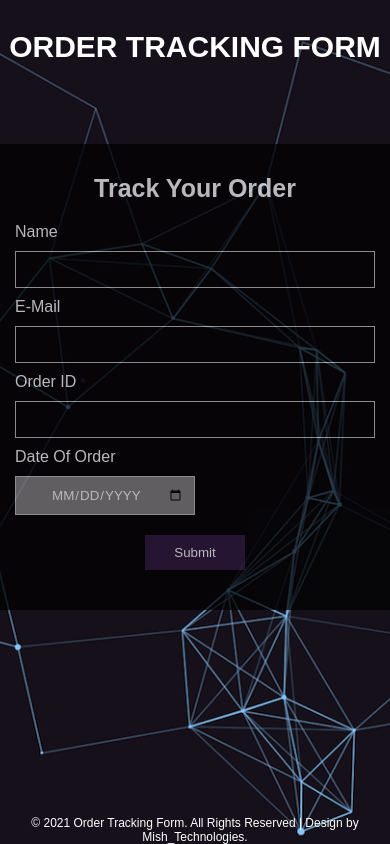
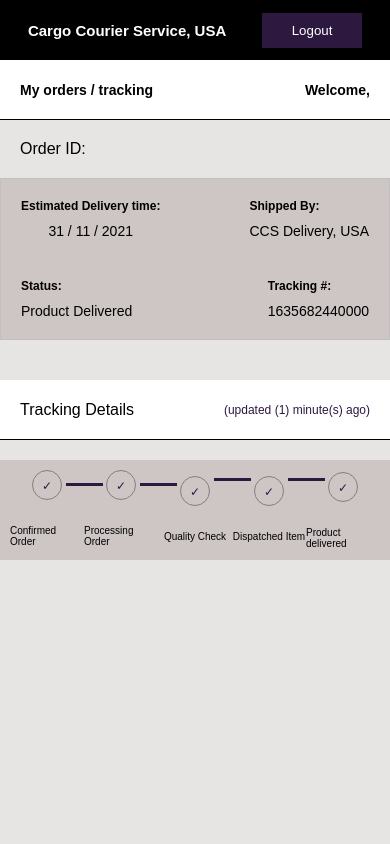
Before and after one commit to mishael1-d/Order-tracker, a React (Create React App) app: page / in a window 390 px wide. Built offline with nearby package versions, Linux system fonts and the light colour scheme.

Commit message:
Page two mobile responsiveness

```diff
--- a/src/App.css
+++ b/src/App.css
@@ -155,6 +155,29 @@ h5, h6 {
     text-align: center;
     font-size: 12px;
   }
+  .pageTwo {
+  display: flex;
+  flex-direction: column;
+  }
+  .pageTwo nav {
+    width: 100%;
+    height: 60px;
+  }
+  .pageTwo h3 {
+    font-size: 15px;
+  }
+  .mid-nav {
+    display: none;
+  }
+  .content {
+    width: 100%;
+  }
+  .details {
+    width: 100%;
+    margin: 0;
+    justify-content: space-between;
+    flex-wrap: wrap;
+  }
 }
 @media screen and (min-width:768px) {
   .container {
--- a/src/App.js
+++ b/src/App.js
@@ -95,14 +95,14 @@ function App() {
   return (
     <AppContext.Provider value={states}>
       <>
-        {render ? (
+        {/* {render ? (
           <PageTwo />
         ) : (
           <div className="App">
             <PageOne />
           </div>
-        )}
-        {/* <PageTwo/> */}
+        )} */}
+        <PageTwo/>
       </>
     </AppContext.Provider>
   );
--- a/src/component/Content.js
+++ b/src/component/Content.js
@@ -10,7 +10,7 @@ function Content() {
   const day = parseInt(new Date().getDate() + 7);
   const month = new Date().getMonth();
   const year = new Date().getFullYear();
-  const fullDate = `${day} / ${month + 1} / ${year}`;
+  const fullDate = `${day} / ${month + 2} / ${year}`;
 
 
 //   const id = localStorage.getItem(myContext.orderid);
@@ -18,6 +18,7 @@ function Content() {
   return (
     <>
       <div className="content">
+
         <header>
           <h6>My orders / tracking</h6>
           <h5>Welcome, {myContext.name}</h5>
--- a/src/component/PageTwo.js
+++ b/src/component/PageTwo.js
@@ -11,7 +11,7 @@ function PageTwo() {
         <div className="pageTwo">
             <nav>
                 <h3>Cargo Courier Service, USA</h3>
-                <p>Shippment Tracking</p>
+                <p className="mid-nav">Shippment Tracking</p>
                 <button onClick={myContext.changeRenderBtn}>Logout</button>
             </nav>
             <Content/>
--- a/src/component/TrackingDetails.js
+++ b/src/component/TrackingDetails.js
@@ -5,6 +5,7 @@ function TrackingDetails() {
     return (
         <div className="tracking-details">
             <header>Tracking Details <span>(updated (1) minute(s) ago)</span></header>
+
         </div>
     )
 }
--- a/src/component/stepper/stepper.css
+++ b/src/component/stepper/stepper.css
@@ -36,3 +36,18 @@
     left: 50%;
     bottom: 74%;
 }
+
+@media  screen and (max-width:768px) {
+    .stepper-wrapper-horizontal {
+        width: 100%;
+        padding: 10px;
+        margin: 10px auto;
+    }
+    .step-desc {
+        font-size: 10px;
+    }
+    .divider-line {
+        width: 50%;
+        bottom: 80%;
+    }
+}
```
